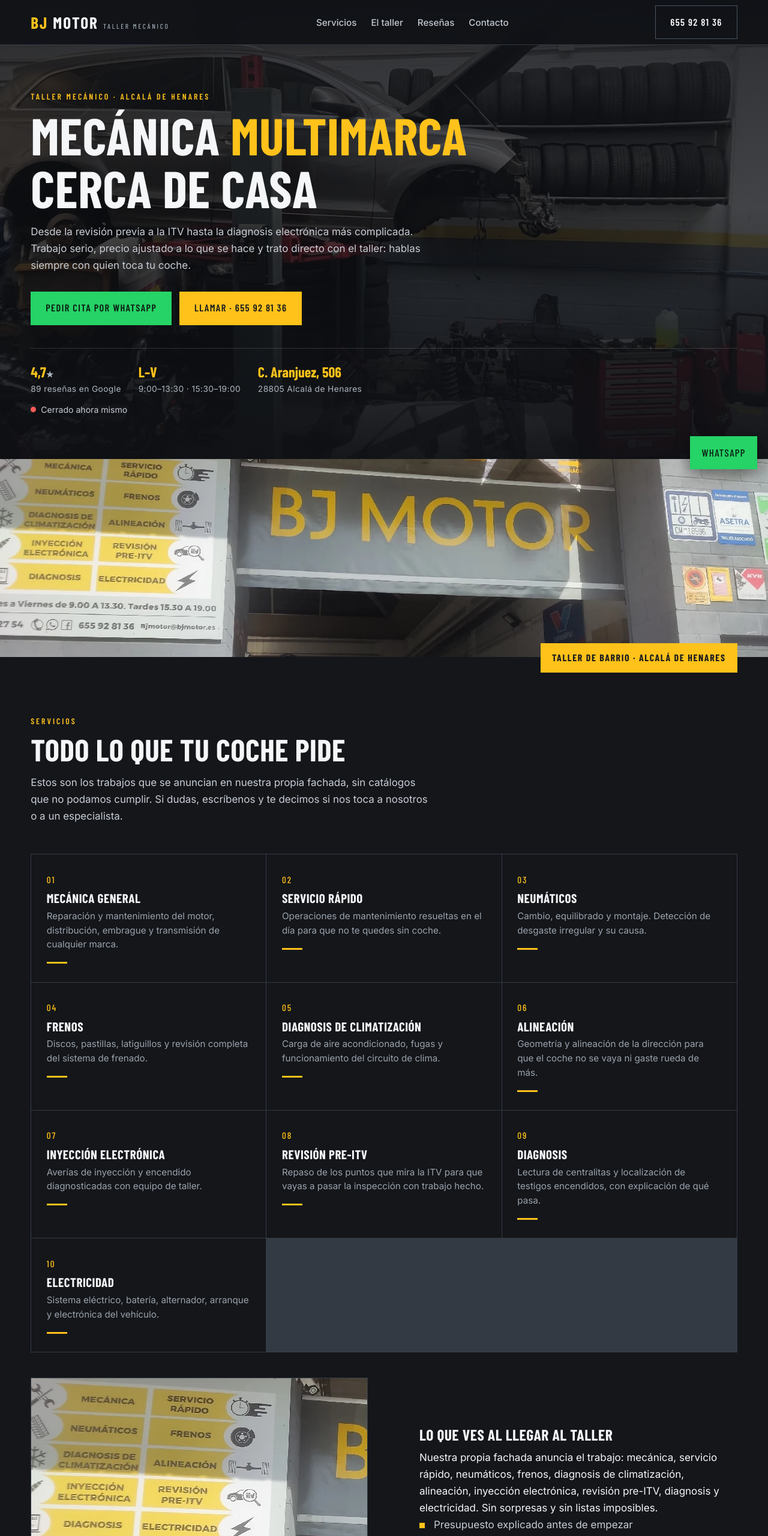
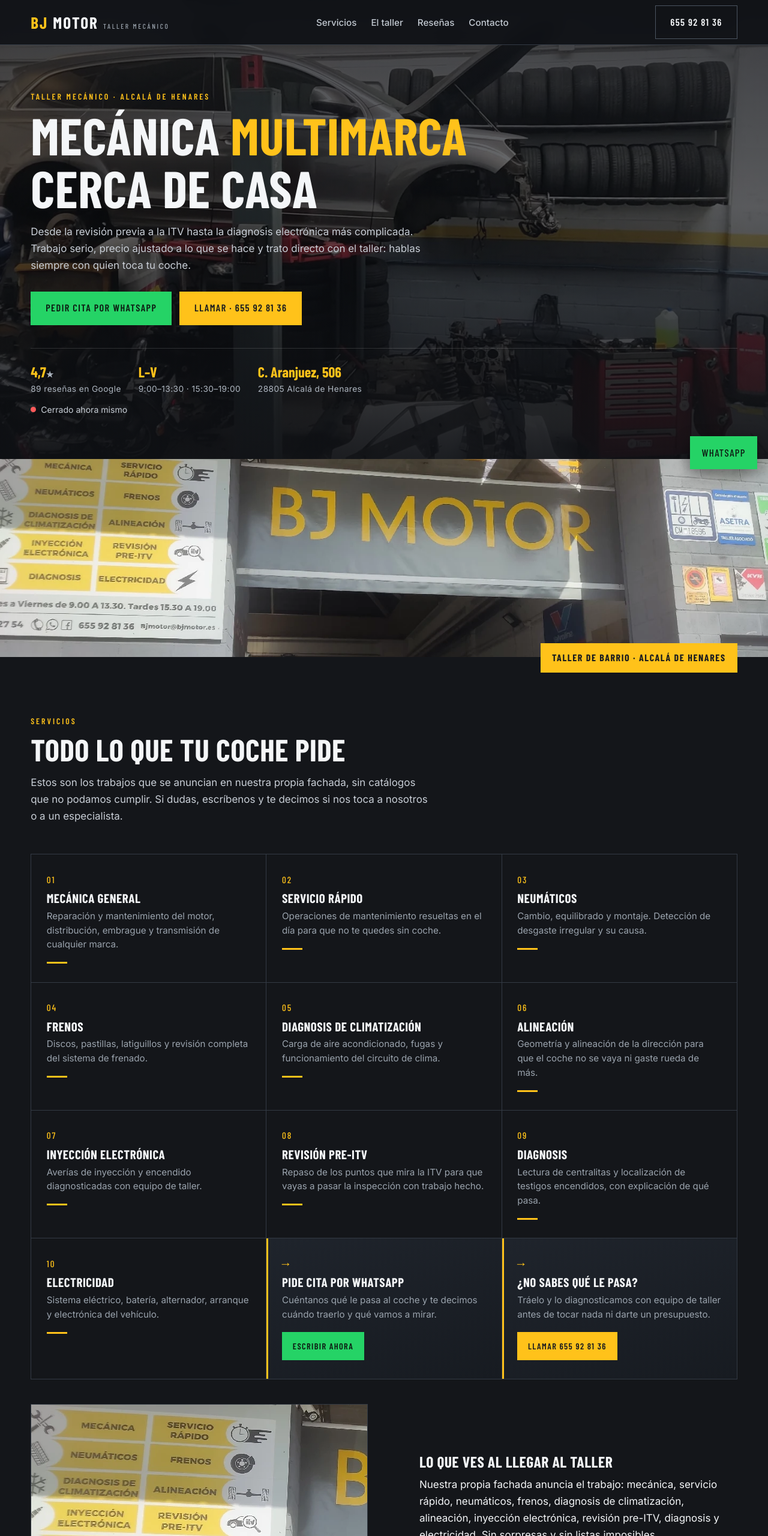
Before and after one commit to Neolabs-clientes/talleres-bj-motor, a plain HTML site: page index.html in a window 1280 px wide. Shown: the top 2560 px of the page at 60% size. Drawn offline with nearby package versions, Linux system fonts and the light colour scheme.

Commit message:
Ajustes: rejilla de servicios completa, cabecera movil y galeria proporcionada

```diff
--- a/assets/estilo.css
+++ b/assets/estilo.css
@@ -45,7 +45,7 @@
 .hero{position:relative;min-height:84vh;display:flex;align-items:flex-end;padding:150px 0 70px;isolation:isolate}
 .hero-fondo{position:absolute;inset:0;z-index:-2;object-fit:cover;width:100%;height:100%;filter:saturate(.9) contrast(1.06)}
 .hero::after{content:"";position:absolute;inset:0;z-index:-1;
-  background:linear-gradient(180deg,rgba(14,16,20,.86) 0%,rgba(14,16,20,.72) 45%,rgba(14,16,20,.96) 100%)}
+  background:linear-gradient(180deg,rgba(14,16,20,.79) 0%,rgba(14,16,20,.60) 45%,rgba(14,16,20,.93) 100%)}
 .hero h1{font-size:clamp(2.7rem,7vw,5.4rem);margin:.5rem 0 1rem}
 .hero h1 em{font-style:normal;color:var(--amarillo)}
 .hero-acciones{display:flex;flex-wrap:wrap;gap:.8rem;margin-top:1.8rem}
@@ -74,6 +74,8 @@
 .serv p{color:var(--gris);font-size:.95rem;line-height:1.55}
 .serv i{display:block;width:34px;height:3px;background:var(--amarillo);margin-top:1.1rem;transition:.3s}
 .serv:hover i{width:64px}
+.serv-cta{background:linear-gradient(160deg,#1f242c,#171b21);box-shadow:inset 3px 0 0 var(--amarillo)}
+.serv-cta .btn{margin-top:1.1rem;font-size:.9rem;padding:.68rem 1.05rem}
 .serv-imagen{margin-top:2.6rem;display:grid;grid-template-columns:1.15fr 1fr;gap:2.4rem;align-items:center}
 .serv-imagen img{border:1px solid var(--linea)}
 .serv-imagen h3{font-size:1.6rem;margin-bottom:.7rem}
@@ -102,7 +104,7 @@
   text-transform:uppercase;letter-spacing:1.4px;font-size:.92rem}
 .gal-ancha{grid-column:span 2;aspect-ratio:1600/721}
 .gal-cuadro{aspect-ratio:490/352}
-.gal-detalle{aspect-ratio:620/660}
+.gal-detalle{aspect-ratio:620/446}
 
 /* banda fachada */
 .franja{position:relative;background:#0f1114}
@@ -161,7 +163,7 @@
   .nav-links li{border-top:1px solid var(--linea)}
   .nav-links a{display:block;padding:1rem 5vw;font-size:1.05rem}
   .hamb{display:block}
-  .nav > .btn-linea{display:none}
+  .nav-in > .btn-linea{display:none}
   .serv-rejilla{grid-template-columns:1fr 1fr}
   .serv-imagen,.porque,.contacto{grid-template-columns:1fr}
   .resenas{grid-template-columns:1fr}
--- a/index.html
+++ b/index.html
@@ -77,6 +77,8 @@
       <article class="serv"><p class="num">08</p><h3>Revisión pre-ITV</h3><p>Repaso de los puntos que mira la ITV para que vayas a pasar la inspección con trabajo hecho.</p><i></i></article>
       <article class="serv"><p class="num">09</p><h3>Diagnosis</h3><p>Lectura de centralitas y localización de testigos encendidos, con explicación de qué pasa.</p><i></i></article>
       <article class="serv"><p class="num">10</p><h3>Electricidad</h3><p>Sistema eléctrico, batería, alternador, arranque y electrónica del vehículo.</p><i></i></article>
+      <article class="serv serv-cta"><p class="num">→</p><h3>Pide cita por WhatsApp</h3><p>Cuéntanos qué le pasa al coche y te decimos cuándo traerlo y qué vamos a mirar.</p><a class="btn btn-wa" href="https://wa.me/34655928136?text=Hola%20BJ%20Motor%2C%20quiero%20pedir%20cita%20para%20mi%20coche" target="_blank" rel="noopener">Escribir ahora</a></article>
+      <article class="serv serv-cta"><p class="num">→</p><h3>¿No sabes qué le pasa?</h3><p>Tráelo y lo diagnosticamos con equipo de taller antes de tocar nada ni darte un presupuesto.</p><a class="btn btn-amarillo" href="tel:+34655928136">Llamar 655 92 81 36</a></article>
     </div>
     <div class="serv-imagen">
       <img src="assets/img/servicios-cartel.webp" alt="Carteles de servicios de BJ Motor en la fachada del taller, con el horario y el teléfono">
```
Also changed, not shown: assets/img/detalle-herramientas.webp.
